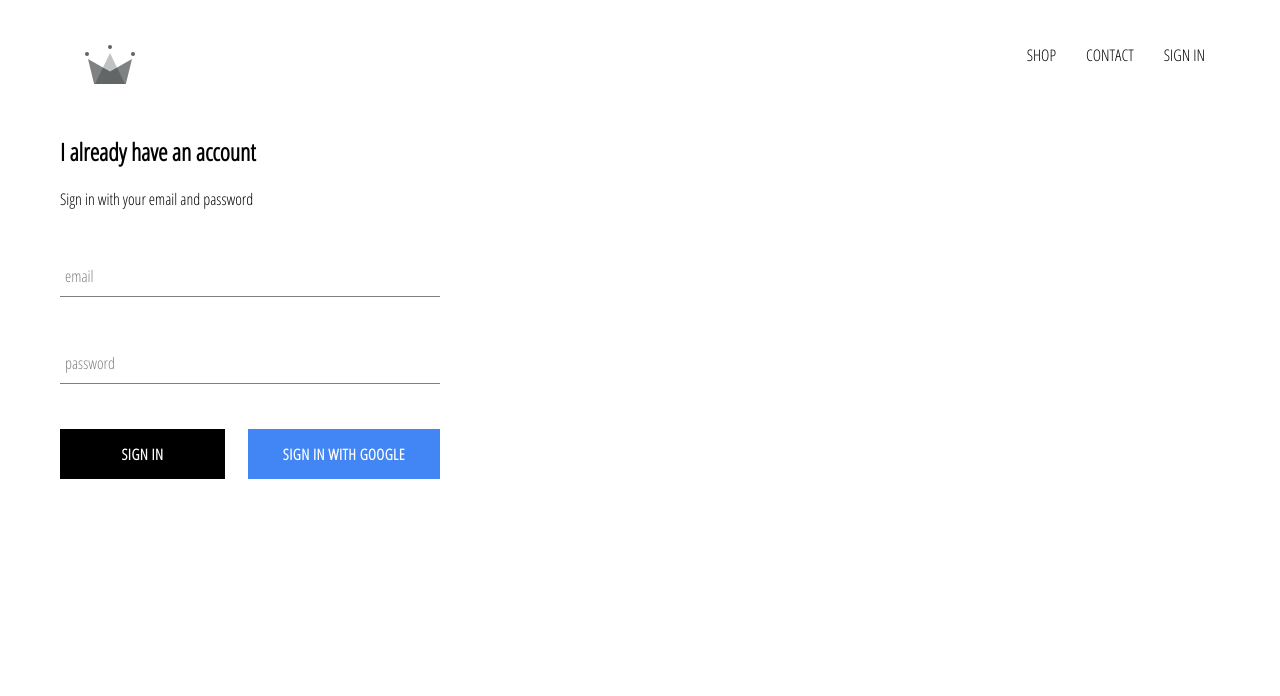
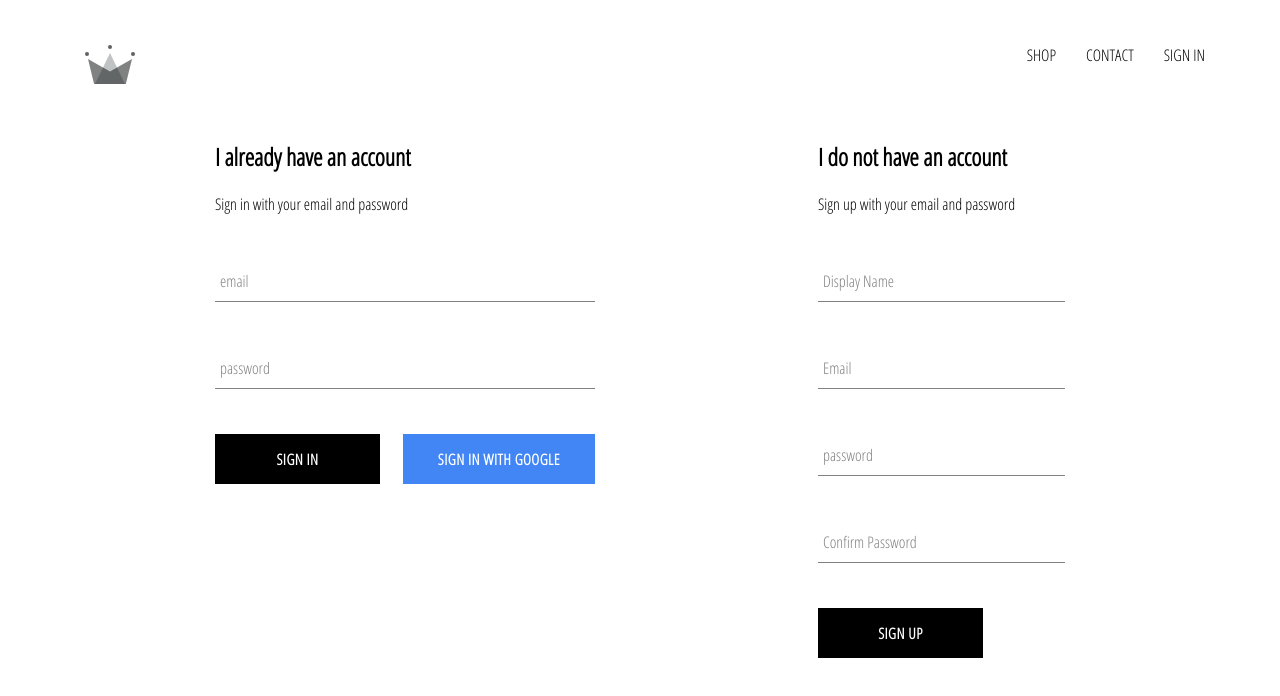
Before and after one commit to Nabil-Ahmed-Sheikh/hook-n-crook, a React (Create React App) app: page /signin in a window 1280 px wide. Shown: the top 696 px of the page. Built offline with nearby package versions, Linux system fonts and the light colour scheme; no server answers.

Commit message:
implemented email password signup

```diff
--- a/src/App.js
+++ b/src/App.js
@@ -4,7 +4,7 @@
 import ShopPage from './pages/ShopPage/ShopPage';
 import SignInAndSignUpPage from './pages/SignInAndSignUpPage/SignInAndSignUpPage';
 import Header from './components/Header/Header';
-import { auth } from './firebase/firebase.utils';
+import { auth, createUserProfileDocument } from './firebase/firebase.utils';
 import { useEffect, useState } from 'react';
 
 function App() {
@@ -17,10 +17,17 @@
     setCurrentUser(null)
   }
 
-  useEffect(() => {
-    unsubscribeFromAuth = auth.onAuthStateChanged(user => {
-      if(user){
-        setCurrentUser(user.email)
+  useEffect( () => {
+    unsubscribeFromAuth = auth.onAuthStateChanged( async userAuth => {
+      if(userAuth){
+        const userRef = await createUserProfileDocument(userAuth);
+        userRef.onSnapshot(snapShot => {
+          setCurrentUser({
+            id: snapShot.id,
+            ...snapShot
+          })
+        })
+        console.log(currentUser);
       } else {
         setCurrentUser(null)
       }
--- a/src/components/Header/Header.js
+++ b/src/components/Header/Header.js
@@ -14,7 +14,6 @@
 
         }
     }
-    console.log(currentUser);
     return (
         <div className="header">
             <Link className='logo-container' to="/">
--- /dev/null
+++ b/src/components/SignUp/SignUp.js
@@ -0,0 +1,95 @@
+import React, { useEffect, useState } from 'react';
+
+import FormInput from "../FormInput/FormInput";
+import CustomButton from "../CustomButton/CustomButton";
+
+import { auth, createUserProfileDocument } from '../../firebase/firebase.utils';
+
+function SignUp(props) {
+
+    const [formData, setFormData] = useState({
+        displayName: '',
+        email: '',
+        password: '',
+        confirmPassword: ''
+    })
+
+    const handleSubmit = async (event) => {
+        event.preventDefault();
+        const {displayName, email, password, confirmPassword} = formData;
+
+        if(password !== confirmPassword){
+            alert("password don't match");
+            return;
+        }
+
+        try {
+            const { user } = await auth.createUserWithEmailAndPassword(email, password);
+
+            await createUserProfileDocument(user, {displayName});
+
+            setFormData({
+                displayName: '',
+                email: '',
+                password: '',
+                confirmPassword: ''
+            })
+
+        } catch (error) {
+            console.log(error);
+        }
+
+    }
+
+    const handleChange = (event) => {
+        const { name, value } = event.target;
+        setFormData(prevState => {
+            return {
+                ...prevState,
+                [name]: value
+            }
+        })
+    }
+
+    const {displayName, email, password, confirmPassword} = formData;
+
+    return (
+        <div className='sign-up'>
+            <h2 className='title'>I do not have an account</h2>
+            <span>Sign up with your email and password</span>
+            <form className='sign-up-form' onSubmit={handleSubmit} >
+                <FormInput
+                    type='text'
+                    name='displayName'
+                    value={displayName}
+                    onChange={handleChange}
+                    label='Display Name'
+                />
+                <FormInput
+                    type='email'
+                    name='email'
+                    value={email}
+                    onChange={handleChange}
+                    label='Email'
+                />
+                <FormInput
+                    type='password'
+                    name='password'
+                    value={password}
+                    onChange={handleChange}
+                    label='password'
+                />
+                <FormInput
+                    type='password'
+                    name='confirmPassword'
+                    value={confirmPassword}
+                    onChange={handleChange}
+                    label='Confirm Password'
+                />
+                <CustomButton type='submit'> Sign up </CustomButton>
+            </form>
+        </div>
+    );
+}
+
+export default SignUp;
--- /dev/null
+++ b/src/components/SignUp/SignUp.scss
@@ -0,0 +1,9 @@
+.sign-up {
+    display: flex;
+    flex-direction: column;
+    width: 380px;
+
+    .title{
+        margin: 10px 0;
+    }
+}
--- a/src/firebase/firebase.utils.js
+++ b/src/firebase/firebase.utils.js
@@ -12,6 +12,32 @@
     measurementId: "G-B6J209DZZ1"
 };
 
+export const createUserProfileDocument = async (userAuth, additionalData) => {
+    if(!userAuth) return;
+    const userRef = await firestore.doc(`/users/${userAuth.uid}`)
+    const snapShot = await userRef.get()
+
+    if(!snapShot.exists){
+        const {displayName, email} = userAuth;
+        const createdAt = new Date();
+
+        try {
+            await userRef.set({
+                displayName,
+                email,
+                createdAt,
+                ...additionalData
+            })
+
+        } catch (error) {
+            console.log('error creating user', error);
+        }
+
+    }
+    return userRef;
+
+}
+
 firebase.initializeApp(config);
 
 export const auth = firebase.auth();
--- a/src/pages/SignInAndSignUpPage/SignInAndSignUpPage.js
+++ b/src/pages/SignInAndSignUpPage/SignInAndSignUpPage.js
@@ -3,11 +3,13 @@
 import './SignInAndSignUpPage.scss';
 
 import SignIn from '../../components/SignIn/SignIn';
+import SignUp from '../../components/SignUp/SignUp';
 
 function SignInAndSignUpPage(props) {
     return (
         <div className='sign-in-and-sign-up'>
             <SignIn />
+            <SignUp />
         </div>
     );
 }
--- a/src/pages/SignInAndSignUpPage/SignInAndSignUpPage.scss
+++ b/src/pages/SignInAndSignUpPage/SignInAndSignUpPage.scss
@@ -0,0 +1,6 @@
+.sign-in-and-sign-up {
+    width: 850px;
+    display: flex;
+    justify-content: space-between;
+    margin: 30px auto;
+}
```
